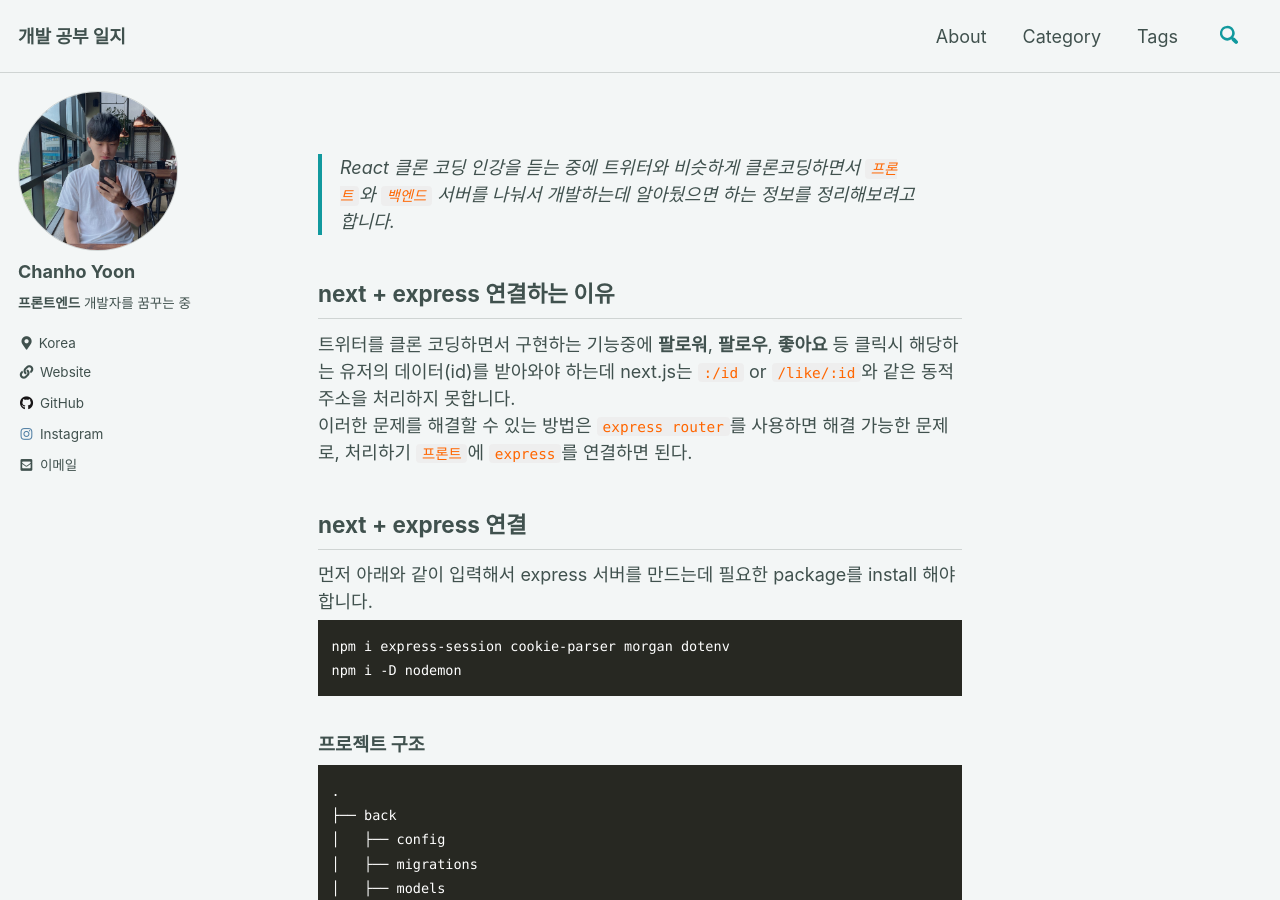
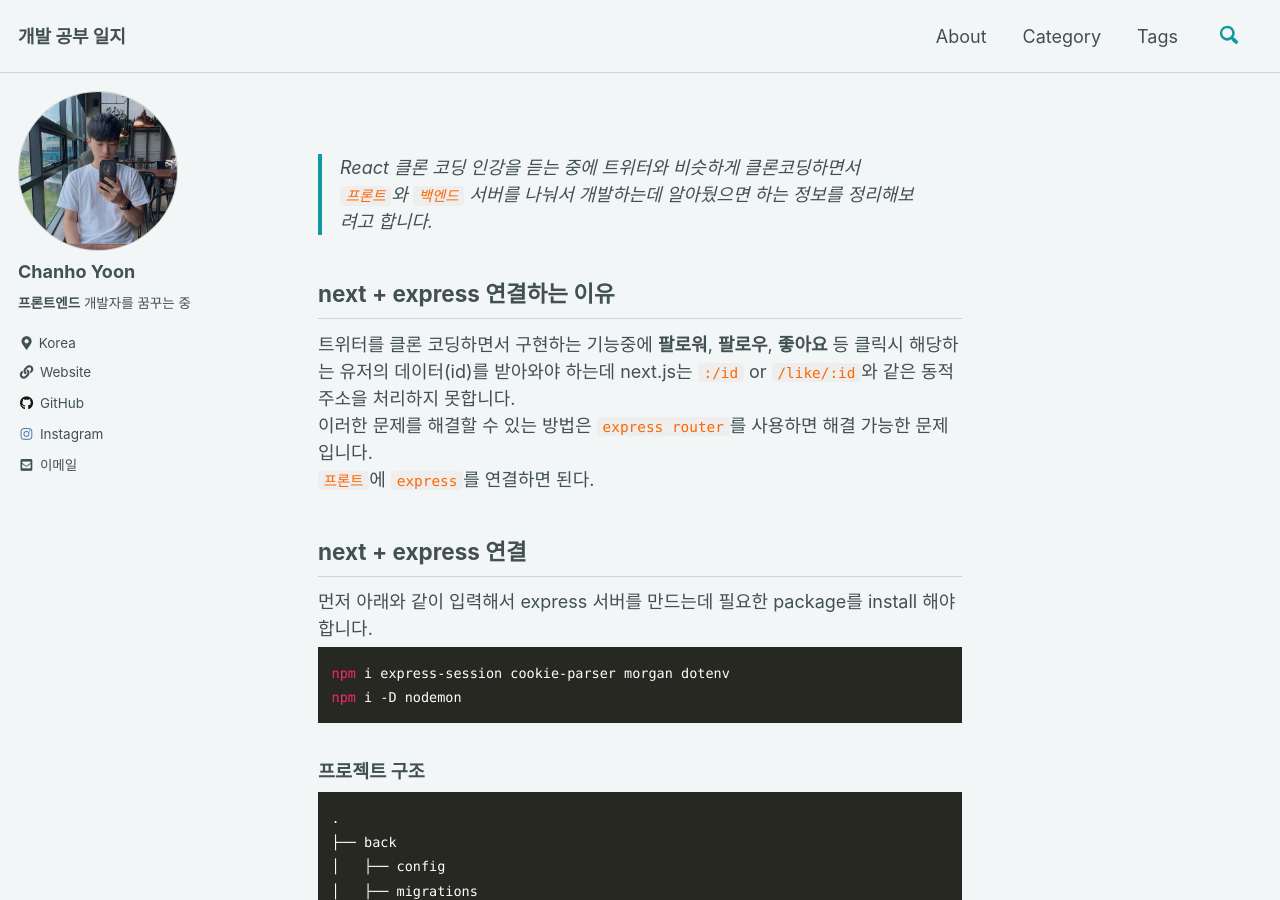
Before and after one commit to chanho-Yoon/chanho-Yoon.github.io, a Jekyll site: the page built from _posts/2020-08-28-next-connect-express.md, in a window 1280 px wide and 900 px high. Built offline with Jekyll 4.4.1, drawn with Linux system fonts in a browser that asks for light colours; cached includes are drawn as plain includes; comment, search, counter and statistics services are not loaded.

Commit message:
update posts

````diff
--- a/_posts/2020-08-28-next-connect-express.md
+++ b/_posts/2020-08-28-next-connect-express.md
@@ -8,19 +8,22 @@ last_modified_at: 2020-08-28T01:17:00-18:00
 
 <br>
 
-> React 클론 코딩 인강을 듣는 중에 트위터와 비슷하게 클론코딩하면서 `프론트`와 `백엔드` 서버를 나눠서 개발하는데 알아뒀으면 하는 정보를 정리해보려고 합니다.
+> React 클론 코딩 인강을 듣는 중에 트위터와 비슷하게 클론코딩하면서 <br>`프론트`와 `백엔드` 서버를 나눠서 개발하는데 알아뒀으면 하는 정보를 정리해보려고 합니다.
 
 ## next + express 연결하는 이유
 
 트위터를 클론 코딩하면서 구현하는 기능중에 **팔로워**, **팔로우**, **좋아요** 등 클릭시 해당하는 유저의 데이터(id)를 받아와야 하는데 next.js는 `:/id` or `/like/:id`와 같은 동적 주소을 처리하지 못합니다.<br>
-이러한 문제를 해결할 수 있는 방법은 `express router`를 사용하면 해결 가능한 문제로, 처리하기 `프론트`에 `express`를 연결하면 된다.
+이러한 문제를 해결할 수 있는 방법은 `express router`를 사용하면 해결 가능한 문제입니다.<br>
+`프론트`에 `express`를 연결하면 된다.
 
 ## next + express 연결
 
 먼저 아래와 같이 입력해서 express 서버를 만드는데 필요한 package를 install 해야합니다.<br>
 
-    npm i express-session cookie-parser morgan dotenv
-    npm i -D nodemon
+```ssh
+npm i express-session cookie-parser morgan dotenv
+npm i -D nodemon
+```
 
 ##### 프로젝트 구조
 
````
